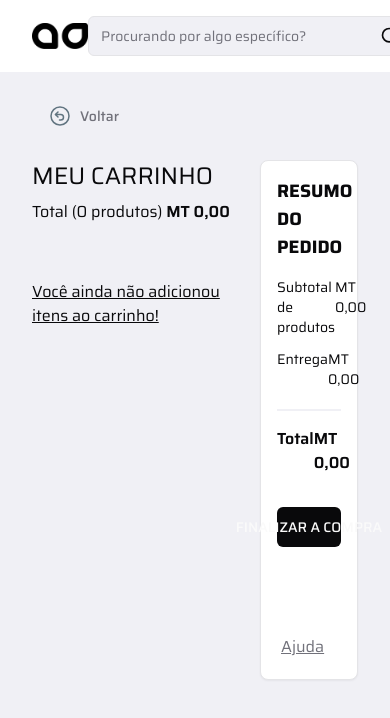
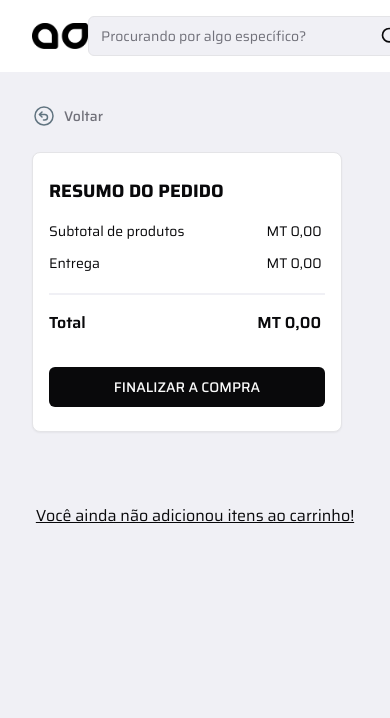
Before and after one commit to Dario-Pacule/store-app-tablu, a Next.js app: page /cart in a window 390 px wide. Shown: the top 718 px of the page. Built offline with nearby package versions, Linux system fonts and the light colour scheme; what next-redux-wrapper would draw is missing.

Commit message:
cart responsive

```diff
--- a/app/(home)/cart/page.tsx
+++ b/app/(home)/cart/page.tsx
@@ -15,12 +15,12 @@ export default function Page() {
 
   return (
     <div className="w-full">
-      <BackButton />
+      <BackButton className="p-0" />
 
-      <div className="grid gap-4 mt-6 w-full grid-cols-3">
-        <div className="w-full space-y-2 col-span-2">
-          <h1 className="text-2xl">MEU CARRINHO</h1>
-          <p>
+      <div className="grid grid-cols-1  md:grid-cols-3 gap-4 mt-4 w-full ">
+        <div className="w-full order-2 md:order-1 space-y-2 col-span-2">
+          <h1 className="text-2xl hidden md:block">MEU CARRINHO</h1>
+          <p className="hidden md:block">
             Total ({totalQuantity} produtos){" "}
             <span className="font-semibold">
               MT {formatCurrency(totalPrice)}
@@ -40,7 +40,7 @@ export default function Page() {
           </ul>
         </div>
 
-        <Card className="relative w-full flex-shrink-0 p-4 h-[520px]">
+        <Card className="relative w-full order-1 md:order-2 flex-shrink-0 p-4 py-6 md:h-[520px]">
           <p className="font-bold text-lg">RESUMO DO PEDIDO</p>
 
           <div className="flex flex-col gap-3 text-sm mt-4">
@@ -68,7 +68,7 @@ export default function Page() {
 
           <Link
             href="#"
-            className="absolute underline text-muted-foreground bottom-5 left-5"
+            className="absolute hidden md:block underline text-muted-foreground bottom-5 left-5"
           >
             Ajuda
           </Link>
--- a/components/back-button.tsx
+++ b/components/back-button.tsx
@@ -2,14 +2,17 @@
 
 import Image from "next/image";
 import { useRouter } from "next/navigation";
+import { ComponentProps } from "react";
 import { Button } from "./ui/button";
 
-export function BackButton() {
+type Props = ComponentProps<typeof Button>;
+
+export function BackButton({ ...props }: Props) {
   const router = useRouter();
 
   return (
     <div className="w-full text-muted-foreground">
-      <Button onClick={() => router.back()} variant="ghost">
+      <Button {...props} onClick={() => router.back()} variant="ghost">
         <Image
           src="/icons/back.svg"
           width={24}
--- a/components/cart-product.tsx
+++ b/components/cart-product.tsx
@@ -20,7 +20,7 @@ export function CartProduct({ data }: Props) {
 
   return (
     <Card className="flex gap-4 w-full h-fit flex-shrink-0 rounded-xl overflow-hidden">
-      <div className="bg-secondary flex-shrink-0 h-[211px] w-[256px]">
+      <div className="bg-secondary flex-shrink-0 h-[116px] w-[100px] md:h-[211px] md:w-[256px]">
         <div
           style={{
             backgroundImage: `url(/img/temp/nike_2/image.png)`,
@@ -32,31 +32,31 @@ export function CartProduct({ data }: Props) {
         />
       </div>
 
-      <div className="flex flex-col w-full py-3 pr-4 justify-between gap-4">
-        <div className="flex w-full justify-between">
-          <h2 className="text-2xl">{data.name}</h2>
+      <div className="flex relative flex-col w-full py-3 pr-4 justify-between gap-2 md:gap-4">
+        <h2 className="text-lg md:text-2xl">{data.name}</h2>
+        <div className="absolute top-2 right-3.5">
           <Button
             onClick={() => removeItemHandler()}
             variant="ghost"
             className="p-0"
           >
-            <Trash2 className="text-destructive" />
+            <Trash2 className="text-destructive size-5 md:size-6" />
           </Button>
         </div>
 
         <p className="text-sm line-clamp-3">{data.description}</p>
 
         <div className="flex w-full justify-between items-end">
-          <div className="grid grid-cols-3 items-center justify-center border w-20 h-11 bg-secondary rounded-md">
+          <div className="grid grid-cols-3 items-center justify-center border w-16 md:w-20 md:h-11 bg-secondary rounded-md">
             <div className="flex col-span-2 items-center justify-center w-full">
               <p>{data.quantity}</p>
             </div>
-            <Button variant="ghost" className="p-0 mr-2">
+            <Button variant="ghost" className="p-0 h-6 md:h-11 mr-2">
               <ChevronDown size={18} />
             </Button>
           </div>
 
-          <p className="font-bold text-lg">
+          <p className="font-bold md:text-lg">
             MT {formatCurrency(data.price * data.quantity)}
           </p>
         </div>
```
